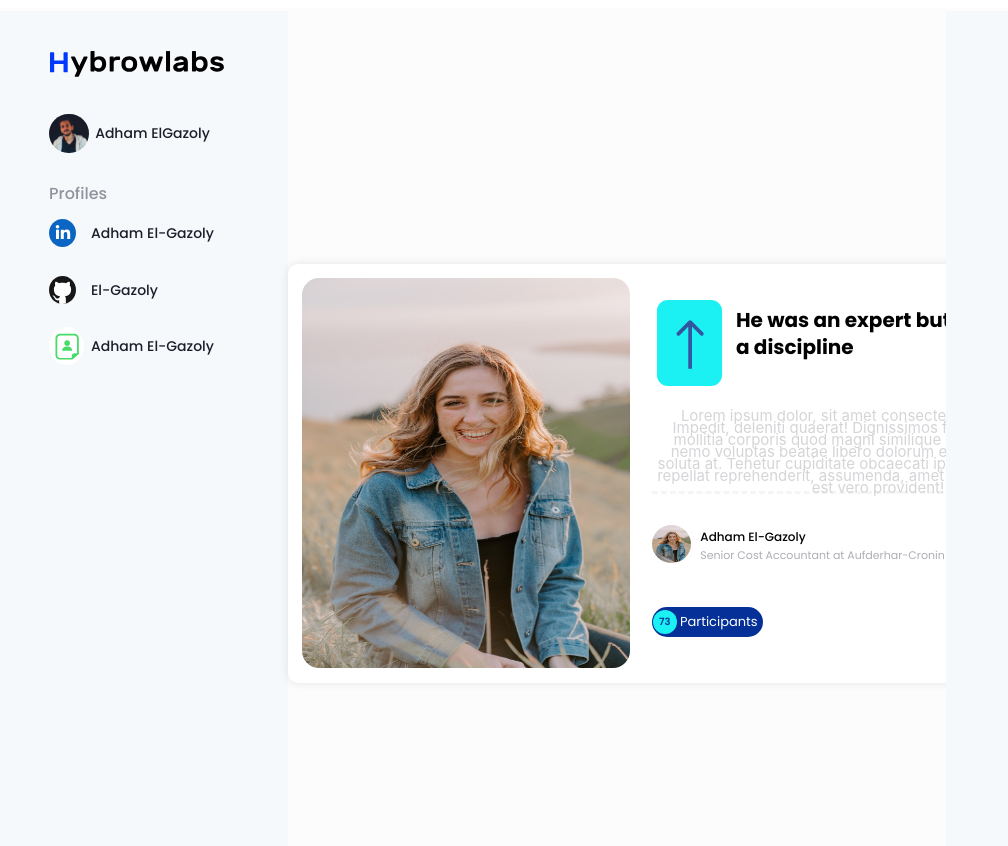
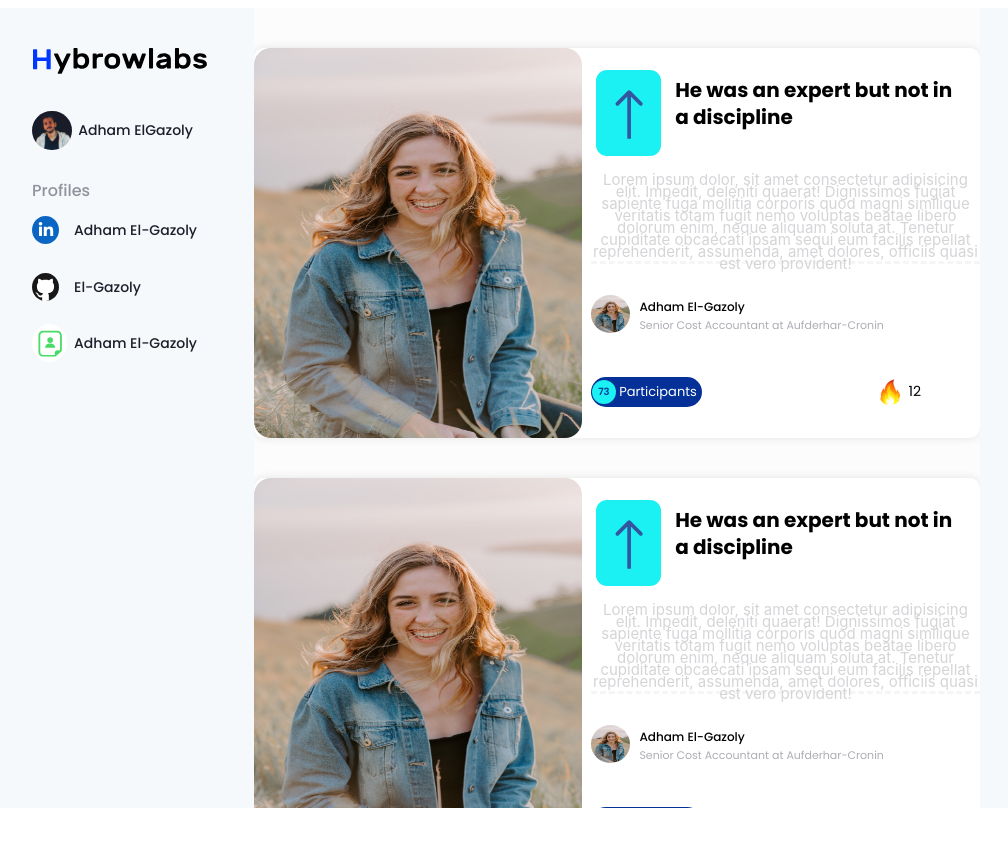
Before and after one commit to EL-Gazoly/PostLounge, a Vue app in the folder post-lounge/: page /#/ in a window 1280 px wide. Shown: the top 846 px of the page, without its empty margins (23-1031 px from the left). After the commit the page ends 816 px from the top, so only its background shows below. Built offline with nearby package versions, Linux system fonts and the light colour scheme.

Commit message:
adjust css of the landign page

```diff
--- a/post-lounge/src/App.vue
+++ b/post-lounge/src/App.vue
@@ -14,6 +14,8 @@
   text-align: center;
   color: #2c3e50;
   background-color: #FCFCFC;
+
+  overflow: hidden;
 
   caret-color: transparent;
 }
--- a/post-lounge/src/components/postCard.vue
+++ b/post-lounge/src/components/postCard.vue
@@ -65,7 +65,7 @@ export default {
 <style>
 
 .post-card-container{
-    width: 125%;
+    width: 100%;
     height: 419px;
     background-color: #fff;
     border-radius: 10px;
@@ -75,6 +75,9 @@ export default {
     flex-direction: row;
 
     align-items: center;
+
+
+    margin-top: 40px;
 }
 .post-card-left-side{
     width: 355px;
@@ -305,4 +308,6 @@ export default {
     color: #000000;
 }
 
+
+
 </style>
--- a/post-lounge/src/views/Landing.vue
+++ b/post-lounge/src/views/Landing.vue
@@ -29,6 +29,14 @@
 
     <div class="landing-page-middel">
             <postCard />
+            <postCard />
+            <postCard />
+            <postCard />
+            <postCard />
+            <postCard />
+            <postCard />
+            <postCard />
+
     </div>
 
     <div class="landing-page-right">
@@ -76,13 +84,15 @@ html{
         justify-content: space-between;
         align-items: center;
 
+
+
         width: 100%;
-        height: 930px;
+        height: 100vh;
     }
 
     .landing-page-left,
     .landing-page-right{
-        height: 924px;
+        height: 100vh;
         width: 305px;
 
         background-color: #F6F9FB;
@@ -95,13 +105,16 @@ html{
 
     .landing-page-middel{
         height: 100vh;
-        width: 658px;
-
-
+        width: 822.5px;
+        overflow: auto;
         display: flex;
         flex-direction: column;
-        justify-content: center;
+        justify-content: flex-start;
     }
+    ::-webkit-scrollbar {
+  display: none;
+}
+
     .landing-page-left-card{
         width: 175px;
         height: 311px;
```
